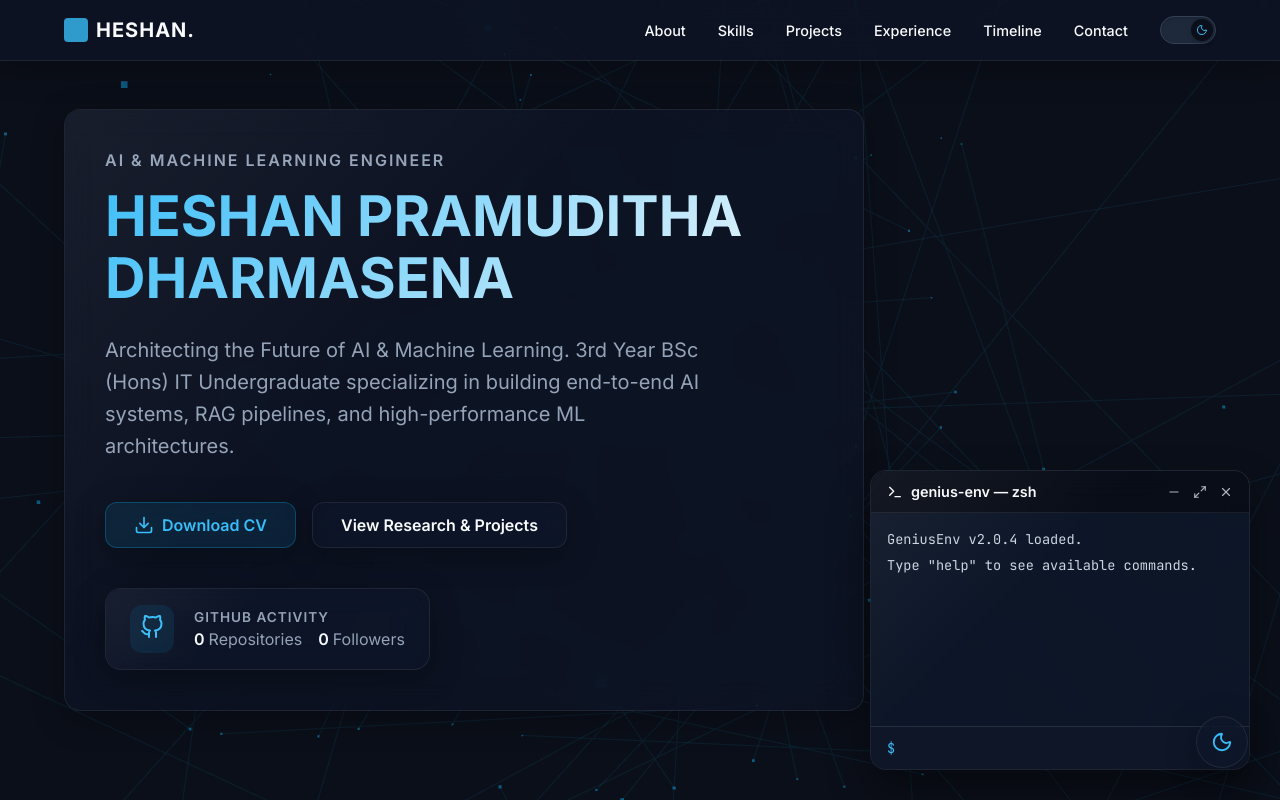
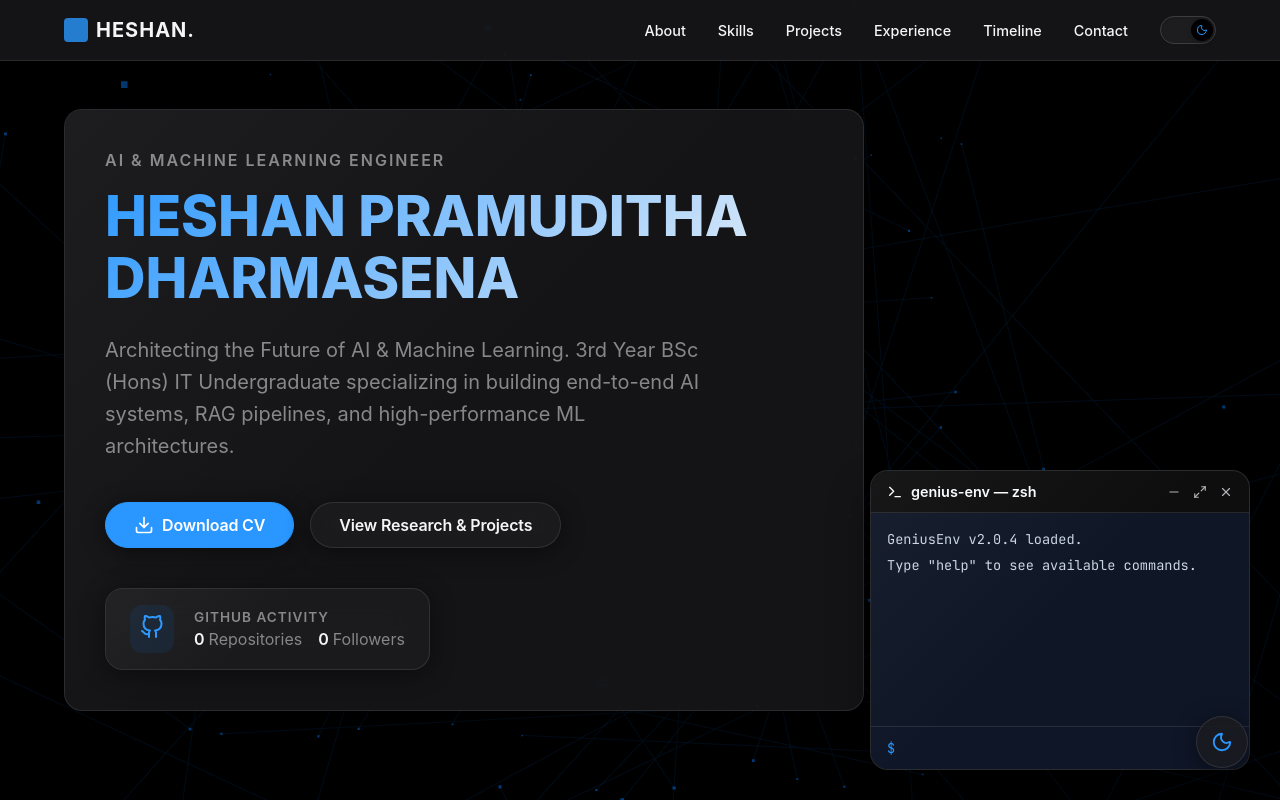
Before and after one commit to heyiamheshan/portfolio-website, a React app: page / in a window 1280 px wide. Both pictures are taken after a click on the button 1188 px from the left and 30 px from the top of the page. Shown: the top 800 px of the page. Built offline with nearby package versions, Linux system fonts and the light colour scheme; no server answers; the HTML template or start-up script is replaced by a standard one.

Commit message:
ui chnage

```diff
--- a/src/components/FloatingThemeToggle.tsx
+++ b/src/components/FloatingThemeToggle.tsx
@@ -26,7 +26,7 @@ export default function FloatingThemeToggle() {
                 backdropFilter: 'blur(16px)',
                 WebkitBackdropFilter: 'blur(16px)',
                 boxShadow: hovered
-                    ? '0 8px 32px rgba(14, 165, 233, 0.25), 0 0 0 4px rgba(14, 165, 233, 0.08)'
+                    ? '0 8px 32px rgba(0, 113, 227, 0.22), 0 0 0 4px rgba(0, 113, 227, 0.08)'
                     : 'var(--glass-shadow)',
                 cursor: 'pointer',
                 display: 'flex',
@@ -34,7 +34,7 @@ export default function FloatingThemeToggle() {
                 justifyContent: 'center',
                 transition: 'all 0.3s cubic-bezier(0.4, 0, 0.2, 1)',
                 transform: hovered ? 'translateY(-3px) scale(1.08)' : 'translateY(0) scale(1)',
-                color: theme === 'light' ? '#f59e0b' : '#38bdf8',
+                color: theme === 'light' ? '#f59e0b' : '#2997ff',
             }}
         >
             <div style={{
--- a/src/components/Hero.tsx
+++ b/src/components/Hero.tsx
@@ -44,7 +44,7 @@ export default function Hero() {
                 {/* GitHub Live Integration */}
                 <a href="https://github.com/heyiamheshan" target="_blank" rel="noreferrer" style={{ textDecoration: 'none', display: 'inline-block' }}>
                     <div className="glass-panel" style={{ padding: '16px 24px', display: 'flex', alignItems: 'center', gap: '20px', transition: 'all 0.3s' }}>
-                        <div style={{ padding: '10px', background: 'rgba(14, 165, 233, 0.1)', borderRadius: '12px', color: 'var(--accent-color)' }}>
+                        <div style={{ padding: '10px', background: 'rgba(0, 113, 227, 0.1)', borderRadius: '12px', color: 'var(--accent-color)' }}>
                             <FiGithub size={24} />
                         </div>
                         <div>
--- a/src/components/Navbar.tsx
+++ b/src/components/Navbar.tsx
@@ -30,10 +30,10 @@ export default function Navbar() {
                     <button
                         onClick={toggleTheme}
                         style={{
-                            background: theme === 'light' ? '#e2e8f0' : '#1e293b',
-                            border: `1px solid ${theme === 'light' ? '#cbd5e1' : '#334155'}`,
+                            background: theme === 'light' ? '#e8e8ed' : '#1d1d1f',
+                            border: `1px solid ${theme === 'light' ? '#d2d2d7' : '#3d3d3f'}`,
                             cursor: 'pointer',
-                            color: theme === 'light' ? '#f59e0b' : '#38bdf8',
+                            color: theme === 'light' ? '#f59e0b' : '#2997ff',
                             display: 'flex',
                             alignItems: 'center',
                             position: 'relative',
@@ -42,7 +42,7 @@ export default function Navbar() {
                             borderRadius: '30px',
                             padding: '2px',
                             transition: 'all 0.4s cubic-bezier(0.4, 0.0, 0.2, 1)',
-                            boxShadow: 'inset 0 2px 4px rgba(0,0,0,0.1)'
+                            boxShadow: 'inset 0 1px 3px rgba(0,0,0,0.08)'
                         }}
                         title="Toggle Theme"
                         aria-label="Toggle Theme"
@@ -58,14 +58,14 @@ export default function Navbar() {
                         <div style={{
                             position: 'absolute', right: '6px', opacity: theme === 'light' ? 0 : 1, transition: 'opacity 0.3s', display: 'flex', alignItems: 'center'
                         }}>
-                            <Moon size={14} color="#38bdf8" />
+                            <Moon size={14} color="#2997ff" />
                         </div>
 
                         {/* Sliding Circle */}
                         <div style={{
                             width: '22px',
                             height: '22px',
-                            background: theme === 'light' ? '#ffffff' : '#0b0f19',
+                            background: theme === 'light' ? '#ffffff' : '#000000',
                             borderRadius: '50%',
                             display: 'flex',
                             alignItems: 'center',
@@ -75,7 +75,7 @@ export default function Navbar() {
                             transition: 'transform 0.4s cubic-bezier(0.4, 0.0, 0.2, 1), background-color 0.4s',
                             zIndex: 2
                         }}>
-                            {theme === 'light' ? <Sun size={12} color="#f59e0b" /> : <Moon size={12} color="#38bdf8" />}
+                            {theme === 'light' ? <Sun size={12} color="#f59e0b" /> : <Moon size={12} color="#2997ff" />}
                         </div>
                     </button>
                 </nav>
--- a/src/components/Terminal.tsx
+++ b/src/components/Terminal.tsx
@@ -75,7 +75,7 @@ export default function TerminalComponent() {
             {/* Body */}
             <div className="font-mono" style={{ padding: '16px', flex: 1, overflowY: 'auto', fontSize: '0.85rem', lineHeight: 1.5, color: '#f8fafc', background: 'rgba(15, 23, 42, 0.85)' }}>
                 {history.map((cmd, i) => (
-                    <div key={i} style={{ marginBottom: '6px', color: cmd.type === 'err' ? '#ef4444' : cmd.type === 'user' ? '#38bdf8' : cmd.type === 'link' ? '#4ade80' : '#cbd5e1' }}>
+                    <div key={i} style={{ marginBottom: '6px', color: cmd.type === 'err' ? '#ef4444' : cmd.type === 'user' ? '#2997ff' : cmd.type === 'link' ? '#4ade80' : '#cbd5e1' }}>
                         {cmd.text}
                     </div>
                 ))}
@@ -84,7 +84,7 @@ export default function TerminalComponent() {
 
             {/* Input Form */}
             <form onSubmit={handleCommand} style={{ background: 'rgba(15, 23, 42, 0.95)', padding: '12px 16px', display: 'flex', gap: '8px', borderTop: '1px solid rgba(255,255,255,0.1)' }}>
-                <span className="font-mono" style={{ color: '#38bdf8', fontSize: '0.85rem' }}>$</span>
+                <span className="font-mono" style={{ color: '#2997ff', fontSize: '0.85rem' }}>$</span>
                 <input
                     type="text"
                     value={input}
--- a/src/components/ThreeBackground.tsx
+++ b/src/components/ThreeBackground.tsx
@@ -9,9 +9,9 @@ export default function ThreeBackground() {
 
     // Extract CSS variables for theme-aware colors
     const style = getComputedStyle(document.documentElement);
-    const accentColor = style.getPropertyValue('--accent-color').trim() || '#0ea5e9';
+    const accentColor = style.getPropertyValue('--accent-color').trim() || '#0071e3';
     // Clean up color string for Three.js
-    const colorHex = parseInt(accentColor.replace('#', ''), 16) || 0x0ea5e9;
+    const colorHex = parseInt(accentColor.replace('#', ''), 16) || 0x0071e3;
 
     const scene = new THREE.Scene();
     const camera = new THREE.PerspectiveCamera(75, window.innerWidth / window.innerHeight, 0.1, 1000);
@@ -115,8 +115,8 @@ export default function ThreeBackground() {
       mutations.forEach((mutation) => {
         if (mutation.attributeName === 'data-theme') {
           const newStyle = getComputedStyle(document.documentElement);
-          const newAccentColor = newStyle.getPropertyValue('--accent-color').trim() || '#0ea5e9';
-          const newColorHex = parseInt(newAccentColor.replace('#', ''), 16) || 0x0ea5e9;
+          const newAccentColor = newStyle.getPropertyValue('--accent-color').trim() || '#0071e3';
+          const newColorHex = parseInt(newAccentColor.replace('#', ''), 16) || 0x0071e3;
           material.color.setHex(newColorHex);
           linesMaterial.color.setHex(newColorHex);
         }
--- a/src/index.css
+++ b/src/index.css
@@ -1,29 +1,28 @@
-@import url('https://fonts.googleapis.com/css2?family=Inter:wght@300;400;500;600;700&family=JetBrains+Mono:wght@400;500&display=swap');
+@import url('https://fonts.googleapis.com/css2?family=JetBrains+Mono:wght@400;500&display=swap');
 
 :root {
-  /* Light Theme (Primary) */
-  --bg-color: #f7f9fa;
-  --text-primary: #1a1a24;
-  --text-secondary: #4b5563;
-  --accent-color: #0ea5e9;
-  /* subtle electric blue */
-  --glass-bg: rgba(255, 255, 255, 0.4);
-  --glass-border: rgba(255, 255, 255, 0.4);
-  --glass-shadow: 0 8px 32px 0 rgba(31, 38, 135, 0.05);
-  --network-line-color: rgba(14, 165, 233, 0.15);
-  --network-dot-color: rgba(14, 165, 233, 0.4);
+  /* Apple light theme */
+  --bg-color: #f5f5f7;
+  --text-primary: #1d1d1f;
+  --text-secondary: #6e6e73;
+  --accent-color: #0071e3;
+  --glass-bg: rgba(255, 255, 255, 0.78);
+  --glass-border: rgba(0, 0, 0, 0.07);
+  --glass-shadow: 0 4px 24px 0 rgba(0, 0, 0, 0.06);
+  --network-line-color: rgba(0, 113, 227, 0.12);
+  --network-dot-color: rgba(0, 113, 227, 0.35);
 }
 
 [data-theme='dark'] {
-  --bg-color: #0b0f19;
-  --text-primary: #f8fafc;
-  --text-secondary: #94a3b8;
-  --accent-color: #38bdf8;
-  --glass-bg: rgba(15, 23, 42, 0.5);
-  --glass-border: rgba(255, 255, 255, 0.08);
-  --glass-shadow: 0 8px 32px 0 rgba(0, 0, 0, 0.3);
-  --network-line-color: rgba(56, 189, 248, 0.1);
-  --network-dot-color: rgba(56, 189, 248, 0.3);
+  --bg-color: #000000;
+  --text-primary: #f5f5f7;
+  --text-secondary: #86868b;
+  --accent-color: #2997ff;
+  --glass-bg: rgba(29, 29, 31, 0.72);
+  --glass-border: rgba(255, 255, 255, 0.1);
+  --glass-shadow: 0 4px 24px 0 rgba(0, 0, 0, 0.45);
+  --network-line-color: rgba(41, 151, 255, 0.1);
+  --network-dot-color: rgba(41, 151, 255, 0.28);
 }
 
 * {
@@ -33,12 +32,14 @@
 }
 
 body {
-  font-family: 'Inter', -apple-system, sans-serif;
+  font-family: -apple-system, BlinkMacSystemFont, 'SF Pro Display', 'SF Pro Text', 'Helvetica Neue', Arial, sans-serif;
   background-color: var(--bg-color);
   color: var(--text-primary);
   min-height: 100vh;
   overflow-x: hidden;
   transition: background-color 0.45s ease, color 0.45s ease;
+  -webkit-font-smoothing: antialiased;
+  -moz-osx-font-smoothing: grayscale;
 }
 
 /* Smooth theme transition for common elements */
@@ -69,11 +70,11 @@ body {
 /* Glassmorphism Utilities */
 .glass-panel {
   background: var(--glass-bg);
-  backdrop-filter: blur(16px);
-  -webkit-backdrop-filter: blur(16px);
+  backdrop-filter: blur(20px);
+  -webkit-backdrop-filter: blur(20px);
   border: 1px solid var(--glass-border);
   box-shadow: var(--glass-shadow);
-  border-radius: 16px;
+  border-radius: 18px;
   position: relative;
   overflow: hidden;
 }
@@ -86,18 +87,18 @@ body {
   right: 0;
   bottom: 0;
   border-radius: inherit;
-  background: linear-gradient(135deg, rgba(255, 255, 255, 0.1), rgba(255, 255, 255, 0) 40%);
+  background: linear-gradient(135deg, rgba(255, 255, 255, 0.06), rgba(255, 255, 255, 0) 50%);
   pointer-events: none;
 }
 
 [data-theme='dark'] .glass-panel::before {
-  background: linear-gradient(135deg, rgba(255, 255, 255, 0.05), rgba(255, 255, 255, 0) 40%);
+  background: linear-gradient(135deg, rgba(255, 255, 255, 0.04), rgba(255, 255, 255, 0) 50%);
 }
 
 .glass-navbar {
   background: var(--glass-bg);
-  backdrop-filter: blur(20px);
-  -webkit-backdrop-filter: blur(20px);
+  backdrop-filter: blur(24px);
+  -webkit-backdrop-filter: blur(24px);
   border-bottom: 1px solid var(--glass-border);
   box-shadow: var(--glass-shadow);
 }
@@ -119,7 +120,7 @@ body {
 .glass-chip:hover {
   transform: translateY(-2px);
   border-color: var(--accent-color);
-  box-shadow: 0 4px 12px rgba(14, 165, 233, 0.15);
+  box-shadow: 0 4px 12px rgba(0, 113, 227, 0.15);
 }
 
 .glass-btn {
@@ -130,7 +131,7 @@ body {
   box-shadow: var(--glass-shadow);
   color: var(--text-primary);
   padding: 12px 28px;
-  border-radius: 12px;
+  border-radius: 980px;
   font-weight: 600;
   cursor: pointer;
   transition: all 0.3s ease;
@@ -138,22 +139,30 @@ body {
   align-items: center;
   gap: 8px;
   text-decoration: none;
+  letter-spacing: -0.01em;
 }
 
 .glass-btn.primary {
-  background: rgba(14, 165, 233, 0.1);
-  border: 1px solid rgba(14, 165, 233, 0.3);
-  color: var(--accent-color);
+  background: var(--accent-color);
+  border: 1px solid var(--accent-color);
+  color: #ffffff;
+}
+
+.glass-btn.primary:hover {
+  background: color-mix(in srgb, var(--accent-color) 85%, #000);
+  border-color: transparent;
+  box-shadow: 0 6px 20px rgba(0, 113, 227, 0.35);
+  transform: translateY(-1px);
 }
 
 .glass-btn:hover {
   transform: translateY(-2px);
-  box-shadow: 0 8px 24px rgba(14, 165, 233, 0.2);
+  box-shadow: 0 8px 24px rgba(0, 113, 227, 0.18);
   border-color: var(--accent-color);
 }
 
 .font-mono {
-  font-family: 'JetBrains Mono', monospace;
+  font-family: 'SF Mono', 'JetBrains Mono', 'Fira Code', monospace;
 }
 
 .text-accent {
```
Also changed, not shown: src/components/Contact.tsx (+6 -6 lines).
